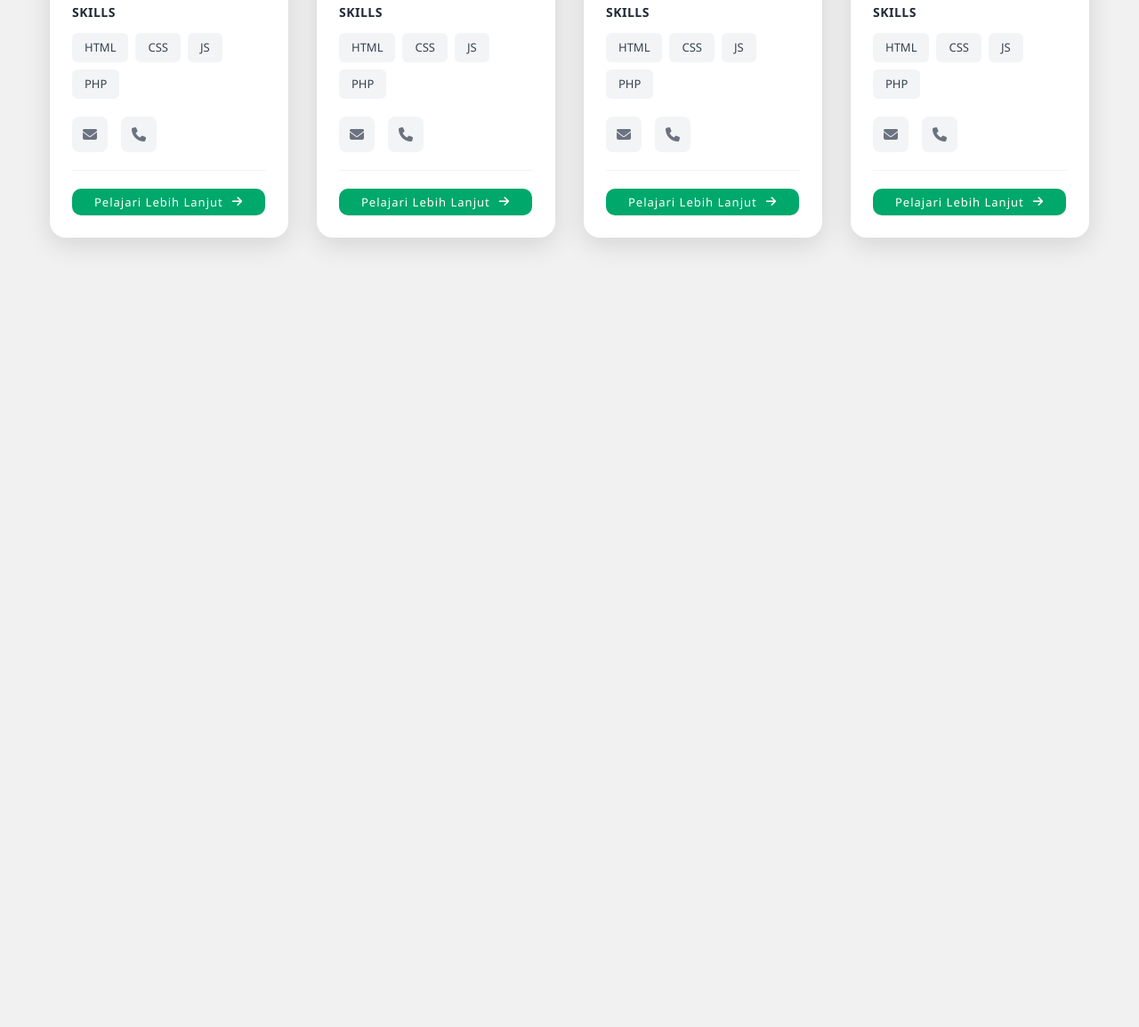
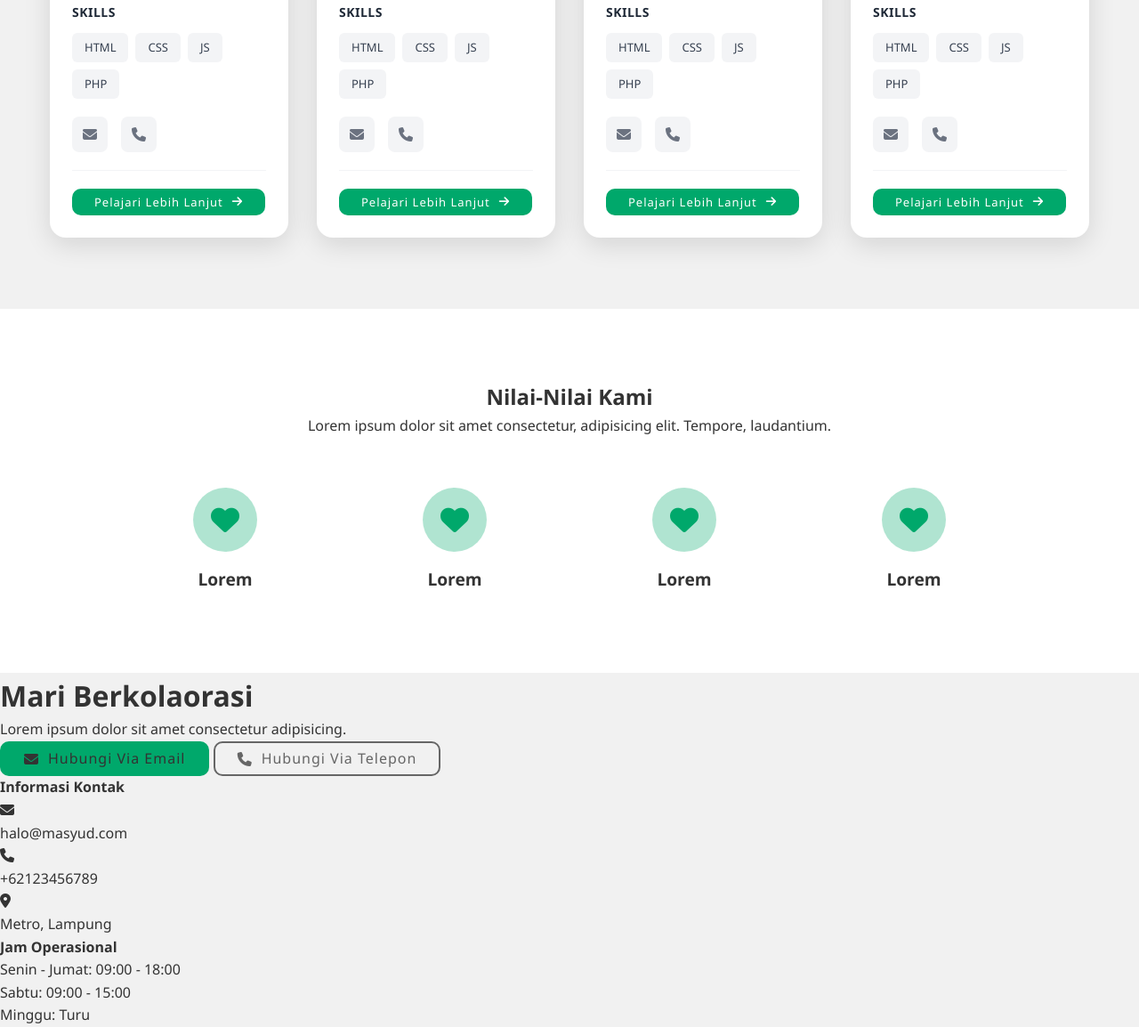
Before and after one commit to ccodesmithh/smkn3metroremake, a plain HTML site: page others/html/about-us.html in a window 1280 px wide. Shown: the part 1866-3020 px from the top of the page at 89% size. Before the commit the page ends 2213 px from the top, so only its background shows below. Drawn offline with Linux system fonts and the light colour scheme.

Commit message:
Additional

```diff
--- a/others/css/about-us.css
+++ b/others/css/about-us.css
@@ -515,3 +515,46 @@ nav {
     text-decoration: none;
     color: white;
 }
+
+/* Values Section */
+
+.value {
+    padding-top: 5rem;
+    position: relative;
+    z-index: 10;
+    background: white;
+}
+
+.value .value-container {
+    max-width: 1000px;
+    margin: 0 auto;
+}
+
+.value .value-container .header {
+    text-align: center;
+    color: #333;
+}
+
+.value .value-container .contents {
+    text-align: center;
+    display: grid;
+    grid-template-columns: repeat(4, 1fr);
+    gap: 2rem;
+    margin-top: 2rem;
+}
+
+.value .value-container .contents i {
+    color: #00a86b;
+    background-color: #00a86a4f;
+    padding: 20px;
+    border-radius: 40px;
+    font-size: 2rem;
+    margin-bottom: 1rem;
+}
+
+.value .value-container .contents p {
+    font-weight: 600;
+    font-size: 1.2rem;
+    color: #333;
+    margin-bottom: 4rem;
+}
--- a/others/html/about-us.html
+++ b/others/html/about-us.html
@@ -359,5 +359,73 @@
             </div>
         </div>
     </section>
+
+    <section class="value">
+        <div class="value-container">
+            <div class="header">
+                <h1>Nilai-Nilai Kami</h1>
+                <p>Lorem ipsum dolor sit amet consectetur, adipisicing elit. Tempore, laudantium.</p>
+            </div>
+            <div class="contents">
+                <div class="content">
+                    <i class="fa-solid fa-heart"></i>
+                    <p>Lorem</p>
+                </div>
+                <div class="content">
+                    <i class="fa-solid fa-heart"></i>
+                    <p>Lorem</p>
+                </div>
+                <div class="content">
+                    <i class="fa-solid fa-heart"></i>
+                    <p>Lorem</p>
+                </div>
+                <div class="content">
+                    <i class="fa-solid fa-heart"></i>
+                    <p>Lorem</p>
+                </div>
+            </div>
+        </div>
+    </section>
+    <footer>
+        <div class="container">
+            <div class="header">
+                <h1>Mari Berkolaorasi</h1>
+                <p>Lorem ipsum dolor sit amet consectetur adipisicing.</p>
+            </div>
+            <div class="footer-buttons">
+                <div class="btn-primary">
+                    <i class="fa-solid fa-envelope"></i>
+                    <p>Hubungi Via Email</p>
+                </div>
+                <div class="btn-outline">
+                    <i class="fa-solid fa-phone"></i>
+                    <p>Hubungi Via Telepon</p>
+                </div>
+            </div>
+            <div class="foot">
+                <div class="contact">
+                    <h4>Informasi Kontak</h4>
+                    <div class="email">
+                        <i class="fa-solid fa-envelope"></i>
+                        <p>halo@masyud.com</p>
+                    </div>
+                    <div class="phone">
+                        <i class="fa-solid fa-phone"></i>
+                        <p>+62123456789</p>
+                    </div>
+                    <div class="phone">
+                        <i class="fa-solid fa-location-dot"></i>
+                        <p>Metro, Lampung</p>
+                    </div>
+                </div>
+                <div class="operational">
+                    <h4>Jam Operasional</h4>
+                    <p>Senin - Jumat: 09:00 - 18:00</p>
+                    <p>Sabtu: 09:00 - 15:00</p>
+                    <p>Minggu: Turu</p>
+                </div>
+            </div>
+        </div>
+    </footer>
 </body>
 </html>
```
